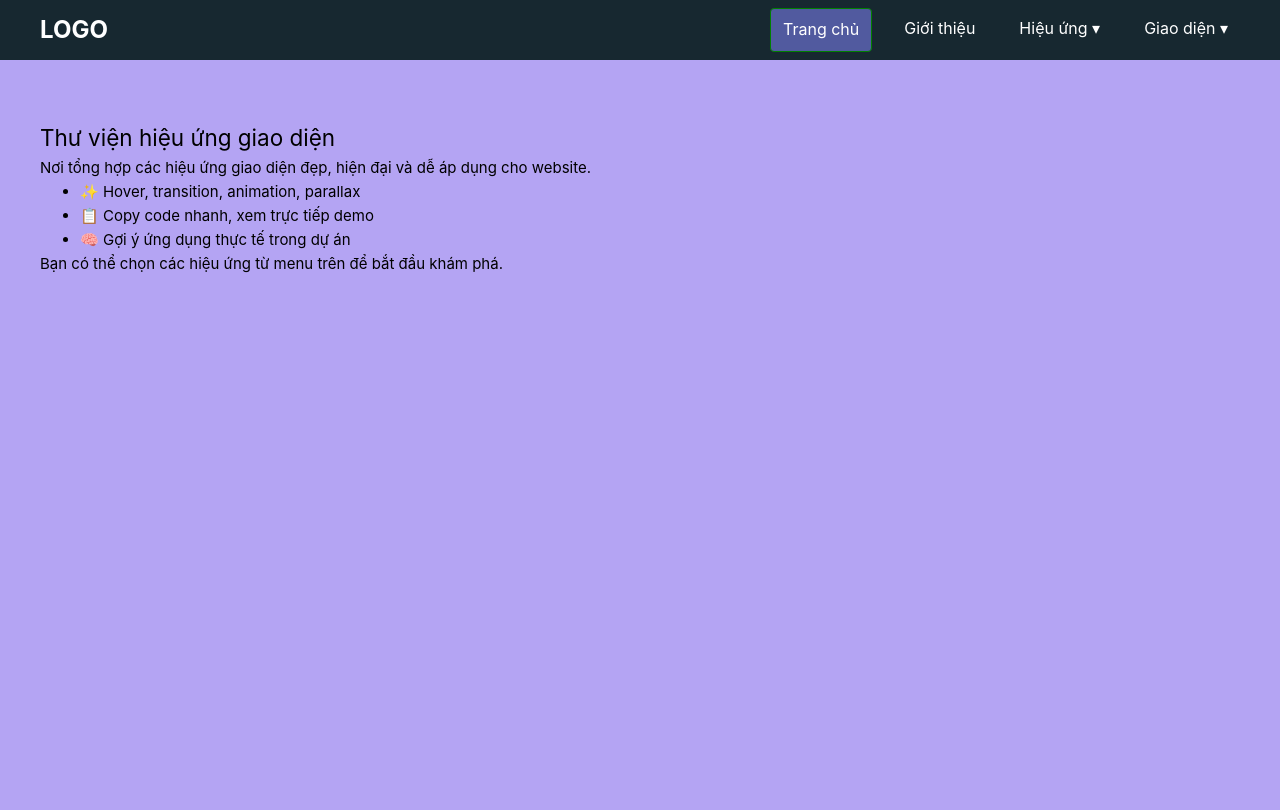
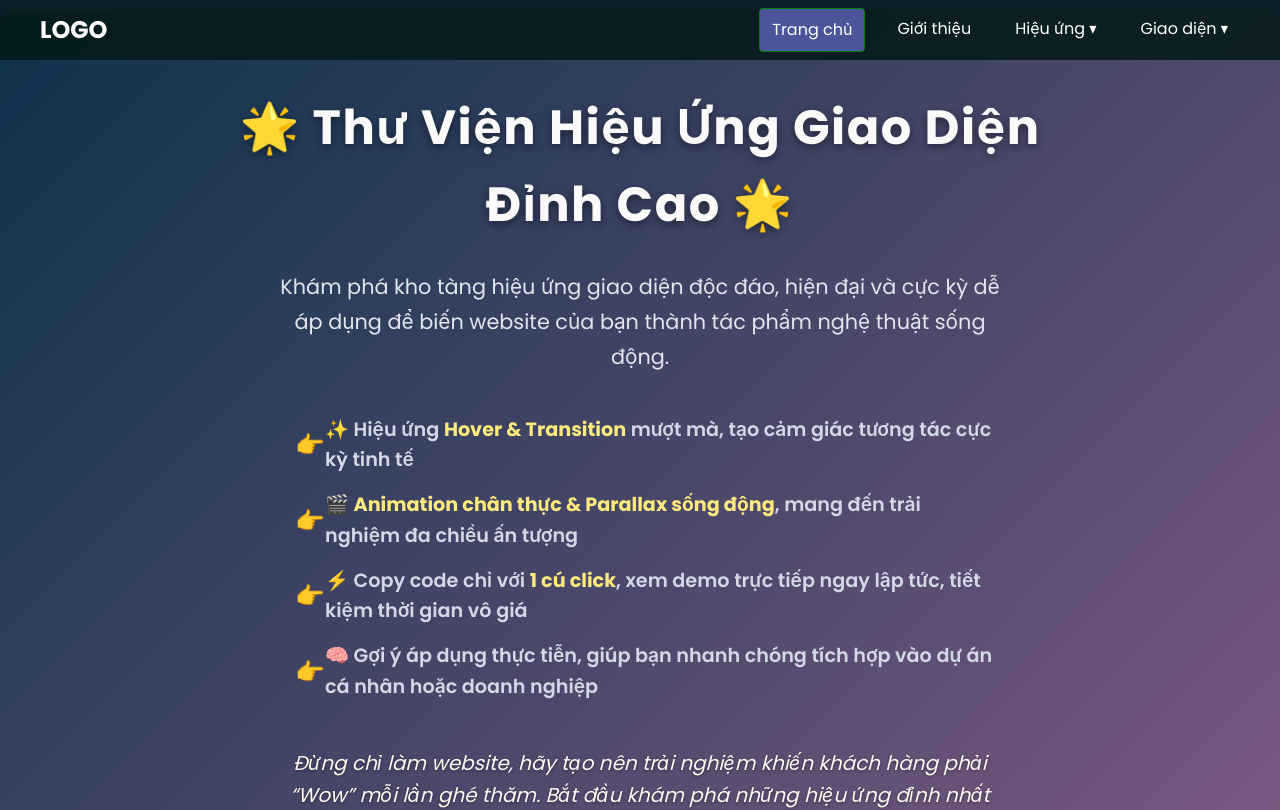
Before and after one commit to PhanVinh09/My-effects-library, a Vue app: page / in a window 1280 px wide. Shown: the top 810 px of the page. Built offline with nearby package versions, Linux system fonts and the light colour scheme.

Commit message:
Content writing for home page

```diff
--- a/src/App.vue
+++ b/src/App.vue
@@ -68,6 +68,7 @@ import { RouterLink, RouterView } from 'vue-router'
 </template>
 
 <style scoped>
+@import url('https://fonts.googleapis.com/css2?family=Poppins:wght@400;600;700&display=swap');
 html,
 body {
   margin: 0;
@@ -77,8 +78,10 @@ body {
 
 .layout {
   width: 100vw;
-  min-height: 200vh;
+  min-height: 100vh;
   margin: 0;
+  font-family: 'Poppins', -apple-system, BlinkMacSystemFont, 'Segoe UI', Tahoma, Geneva, Verdana, sans-serif;
+  background: linear-gradient(135deg, #1e3c72, #2a5298);
 }
 
 header {
@@ -203,7 +206,7 @@ nav .logo {
   opacity: 1;
 }
 main {
-  padding-top: 80px;
+  padding-top: 10px;
   background-color: #6c4de782;
   color: black;
   height: 100%;
--- a/src/views/About.vue
+++ b/src/views/About.vue
@@ -58,6 +58,9 @@
 </script>
 
 <style scoped>
+.about{
+  padding: 80px 20px;
+}
 .container {
   max-width: 960px;
   margin: 0 auto;
--- a/src/views/Home.vue
+++ b/src/views/Home.vue
@@ -1,23 +1,154 @@
 <template>
   <section class="home">
-  <h1>Thư viện hiệu ứng giao diện</h1>
-  <p>Nơi tổng hợp các hiệu ứng giao diện đẹp, hiện đại và dễ áp dụng cho website.</p>
+    <div class="container">
+      <h1>🌟 Thư Viện Hiệu Ứng Giao Diện Đỉnh Cao 🌟</h1>
+      <p class="intro">
+        Khám phá kho tàng hiệu ứng giao diện độc đáo, hiện đại và cực kỳ dễ áp dụng để biến website của bạn thành tác phẩm nghệ thuật sống động.
+      </p>
 
-  <ul>
-    <li>✨ Hover, transition, animation, parallax</li>
-    <li>📋 Copy code nhanh, xem trực tiếp demo</li>
-    <li>🧠 Gợi ý ứng dụng thực tế trong dự án</li>
-  </ul>
+      <ul>
+        <li>✨ Hiệu ứng <strong>Hover & Transition</strong> mượt mà, tạo cảm giác tương tác cực kỳ tinh tế</li>
+        <li>🎬 <strong>Animation chân thực & Parallax sống động</strong>, mang đến trải nghiệm đa chiều ấn tượng</li>
+        <li>⚡️ Copy code chỉ với <strong>1 cú click</strong>, xem demo trực tiếp ngay lập tức, tiết kiệm thời gian vô giá</li>
+        <li>🧠 Gợi ý áp dụng thực tiễn, giúp bạn nhanh chóng tích hợp vào dự án cá nhân hoặc doanh nghiệp</li>
+      </ul>
 
-  <p>Bạn có thể chọn các hiệu ứng từ menu trên để bắt đầu khám phá.</p>
-</section>
+      <p class="cta">
+        Đừng chỉ làm website, hãy tạo nên trải nghiệm khiến khách hàng phải <em>“Wow”</em> mỗi lần ghé thăm. Bắt đầu khám phá những hiệu ứng đỉnh nhất ngay từ menu phía trên!
+      </p>
+    </div>
+  </section>
 </template>
 
 <script setup>
 </script>
 
 <style scoped>
-section {
-  padding: 40px;
+@import url('https://fonts.googleapis.com/css2?family=Poppins:wght@400;600;700&display=swap');
+
+section.home {
+  padding: 80px 20px;
+  background: linear-gradient(135deg, #0d324d, #7f5a83);
+  color: #fafafa;
+  text-align: center;
+  border-radius: 14px;
+  box-shadow: 0 12px 36px rgba(0, 0, 0, 0.3);
+  transition: background 0.3s ease;
+}
+
+section.home:hover {
+  background: linear-gradient(135deg, #1a4b73, #a17cbc);
+}
+
+.container {
+  max-width: 920px;
+  margin: 0 auto;
+  padding: 0 15px;
+}
+
+h1 {
+  font-size: 3rem;
+  margin-bottom: 25px;
+  font-weight: 700;
+  letter-spacing: 1.5px;
+  text-shadow: 0 3px 8px rgba(0, 0, 0, 0.45);
+  user-select: none;
+}
+
+.intro {
+  font-size: 1.3rem;
+  max-width: 750px;
+  margin: 0 auto 40px;
+  line-height: 1.7;
+  color: #e3e6ee;
+}
+
+ul {
+  list-style: none;
+  padding: 0;
+  margin-bottom: 45px;
+}
+
+ul li {
+  font-size: 1.2rem;
+  margin: 14px 0;
+  position: relative;
+  padding-left: 45px;
+  font-weight: 600;
+  color: #d4d8e7;
+  text-align: left;
+  max-width: 720px;
+  margin-left: auto;
+  margin-right: auto;
+  transition: color 0.3s ease;
+  cursor: default;
+}
+
+ul li strong {
+  color: #ffea7b;
+  font-weight: 700;
+}
+
+ul li:hover {
+  color: #ffe066;
+}
+
+ul li::before {
+  content: '👉';
+  position: absolute;
+  left: 15px;
+  top: 50%;
+  transform: translateY(-50%);
+  font-size: 1.5rem;
+  color: #ffd94e;
+  transition: transform 0.3s ease;
+}
+
+ul li:hover::before {
+  transform: translateY(-50%) translateX(5px);
+}
+
+.cta {
+  font-size: 1.25rem;
+  max-width: 700px;
+  margin: 0 auto;
+  color: #fff9f2;
+  font-style: italic;
+  text-shadow: 0 1px 3px rgba(0,0,0,0.4);
+  user-select: none;
+}
+
+@media (max-width: 768px) {
+  section.home {
+    padding: 60px 15px;
+  }
+  h1 {
+    font-size: 2.4rem;
+  }
+  .intro,
+  .cta {
+    font-size: 1.1rem;
+  }
+  ul li {
+    font-size: 1.05rem;
+    padding-left: 35px;
+  }
+  ul li::before {
+    left: 10px;
+    font-size: 1.3rem;
+  }
+}
+
+@media (max-width: 400px) {
+  h1 {
+    font-size: 1.9rem;
+  }
+  ul li {
+    font-size: 1rem;
+  }
+  .intro,
+  .cta {
+    font-size: 1rem;
+  }
 }
 </style>
```
